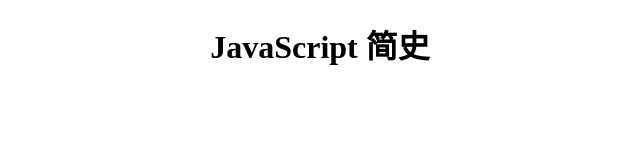
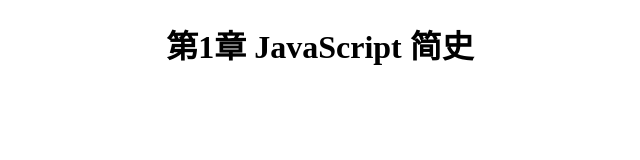
Before and after one commit to 1412180203/DOM-Scripting, a plain HTML site: page chapter-01.html in a window 1280 px wide. Shown: the whole page, without its empty margins (320-960 px from the left). Drawn offline with Linux system fonts and the light colour scheme.

Commit message:
modified title

```diff
--- a/chapter-01.html
+++ b/chapter-01.html
@@ -6,6 +6,6 @@
 	<link rel="stylesheet" type="text/css" href="css/main.css" />
 </head>
 <body>
-	<h1>JavaScript 简史</h1>
+	<h1>第1章 JavaScript 简史</h1>
 </body>
 </html>
```
